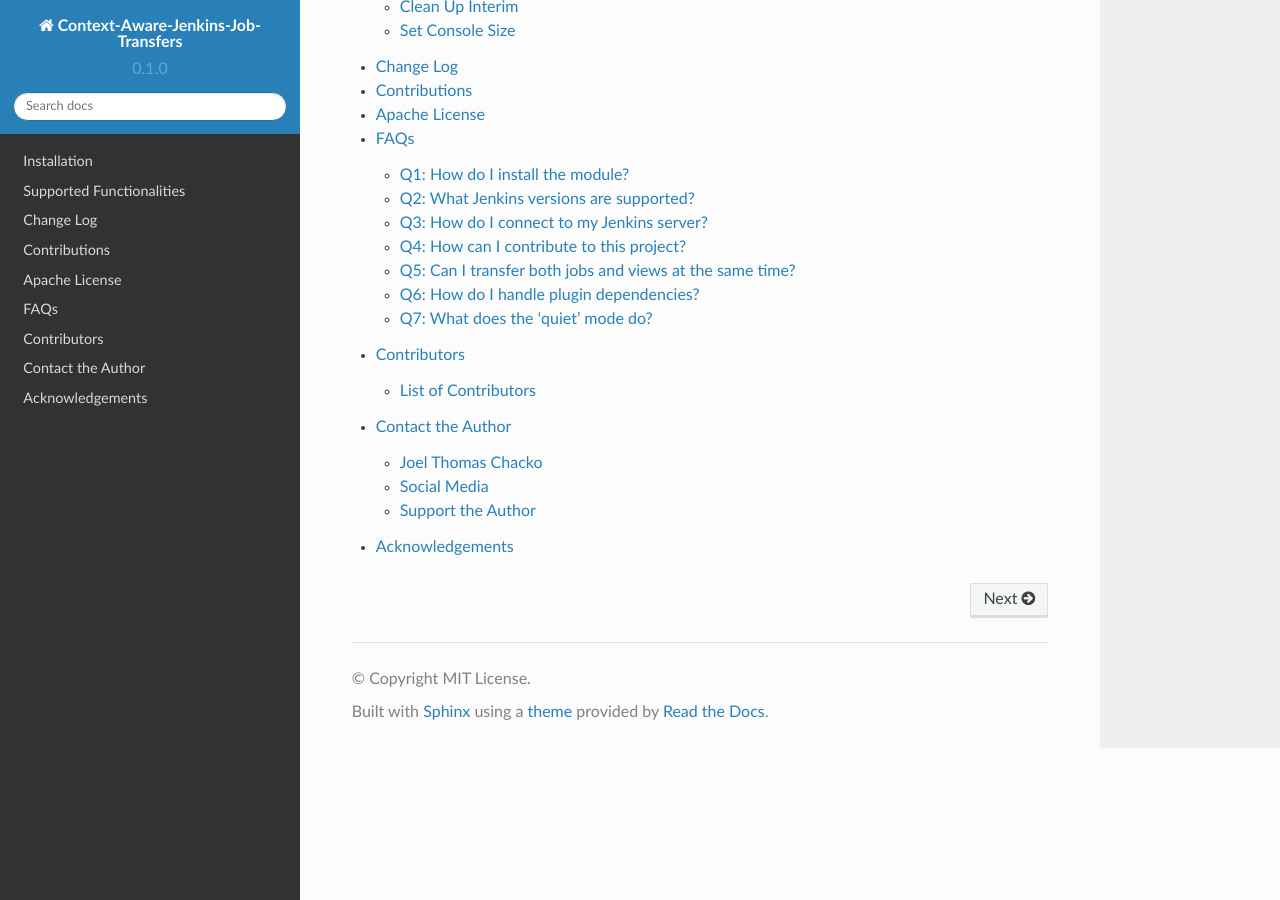
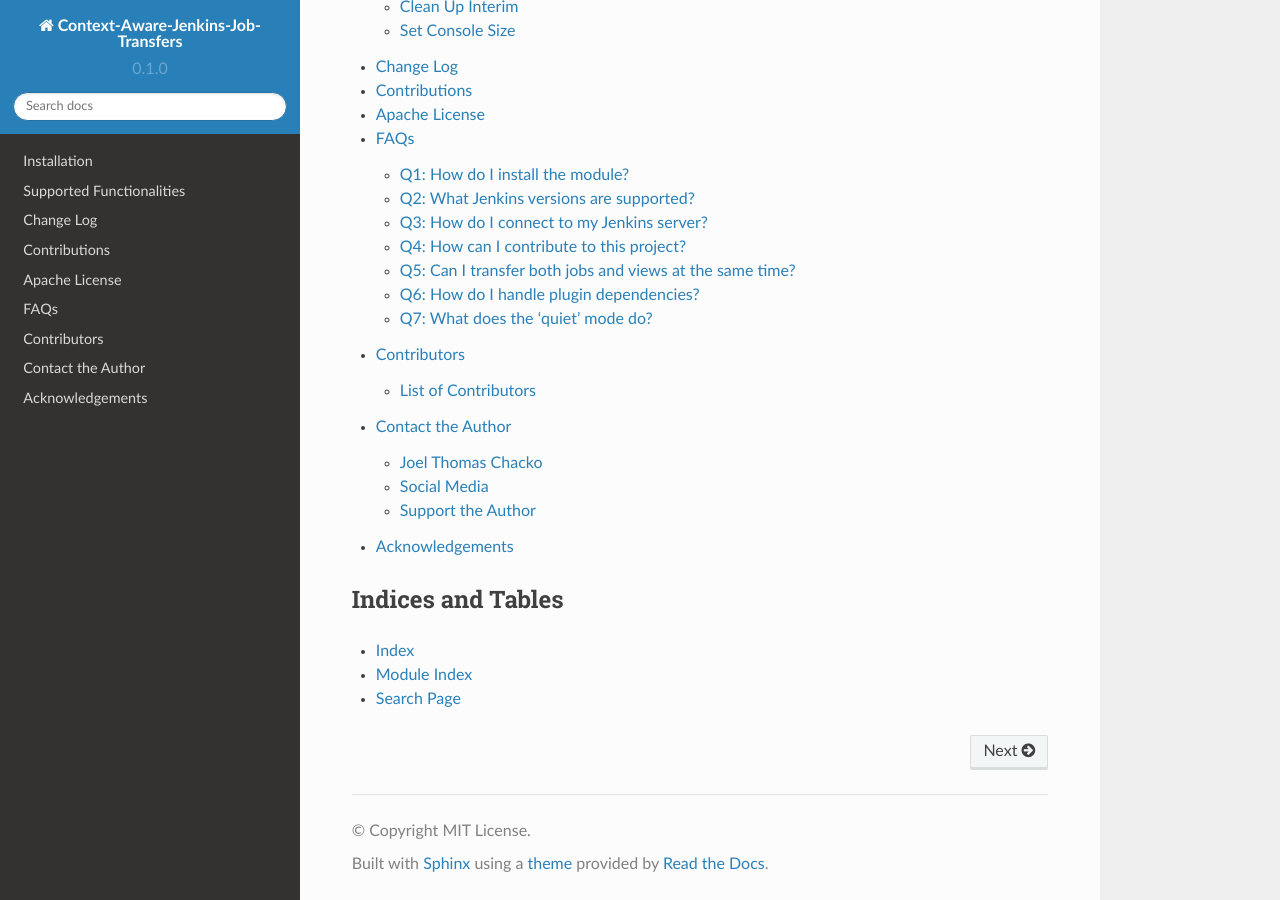
Before and after one commit to joelkariyalil/Context-Aware-Jenkins-Transfers-Documentation, a Sphinx documentation site: the page built from docs/source/index.rst, in a window 1280 px wide and 900 px high, scrolled down 878 px. Built offline with Sphinx 7.4.7 and the Read the Docs theme 2.0.0, drawn with Linux system fonts in a browser that asks for light colours.

Commit message:
MOD: Adding Indexes and Tables

```diff
--- a/docs/source/index.rst
+++ b/docs/source/index.rst
@@ -34,3 +34,10 @@ Contents
    contributors
    contact
    acknowledgement
+
+Indices and Tables
+------------------
+
+* :ref:`genindex`
+* :ref:`modindex`
+* :ref:`search`
```
